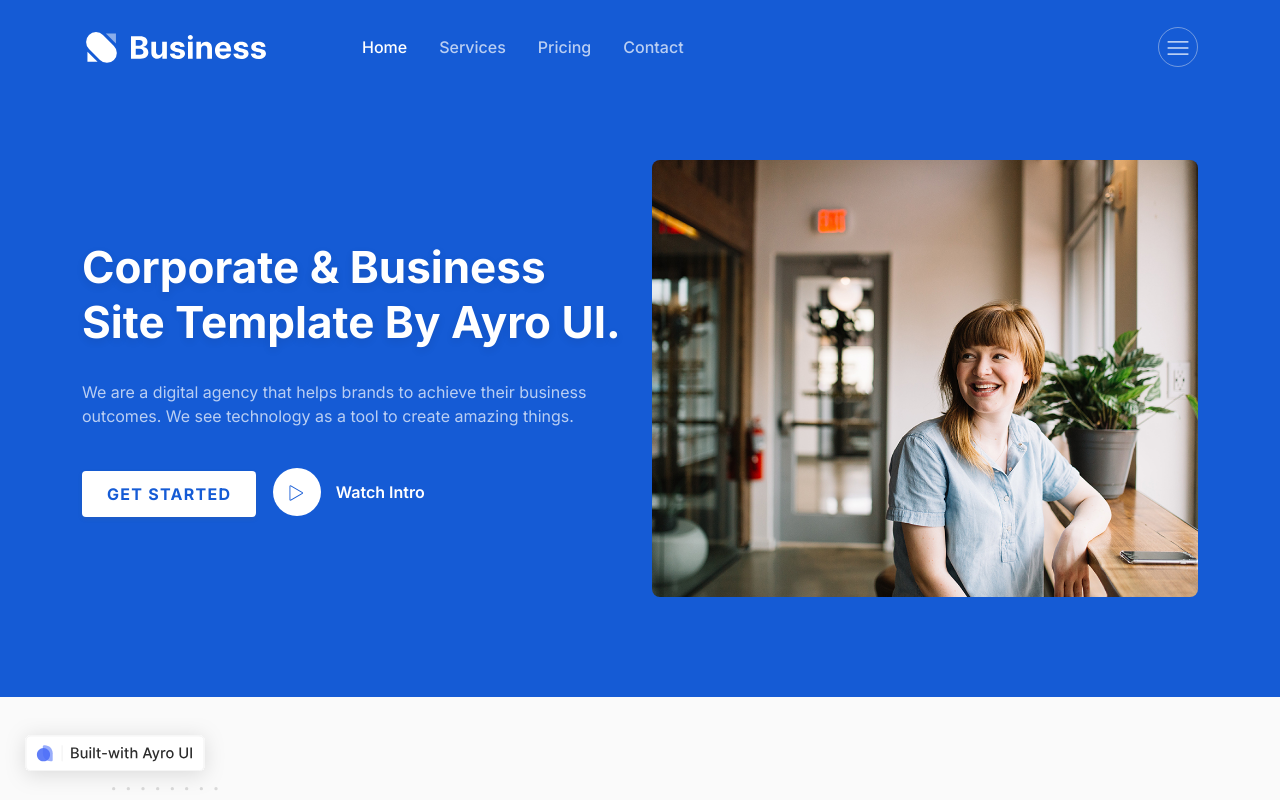
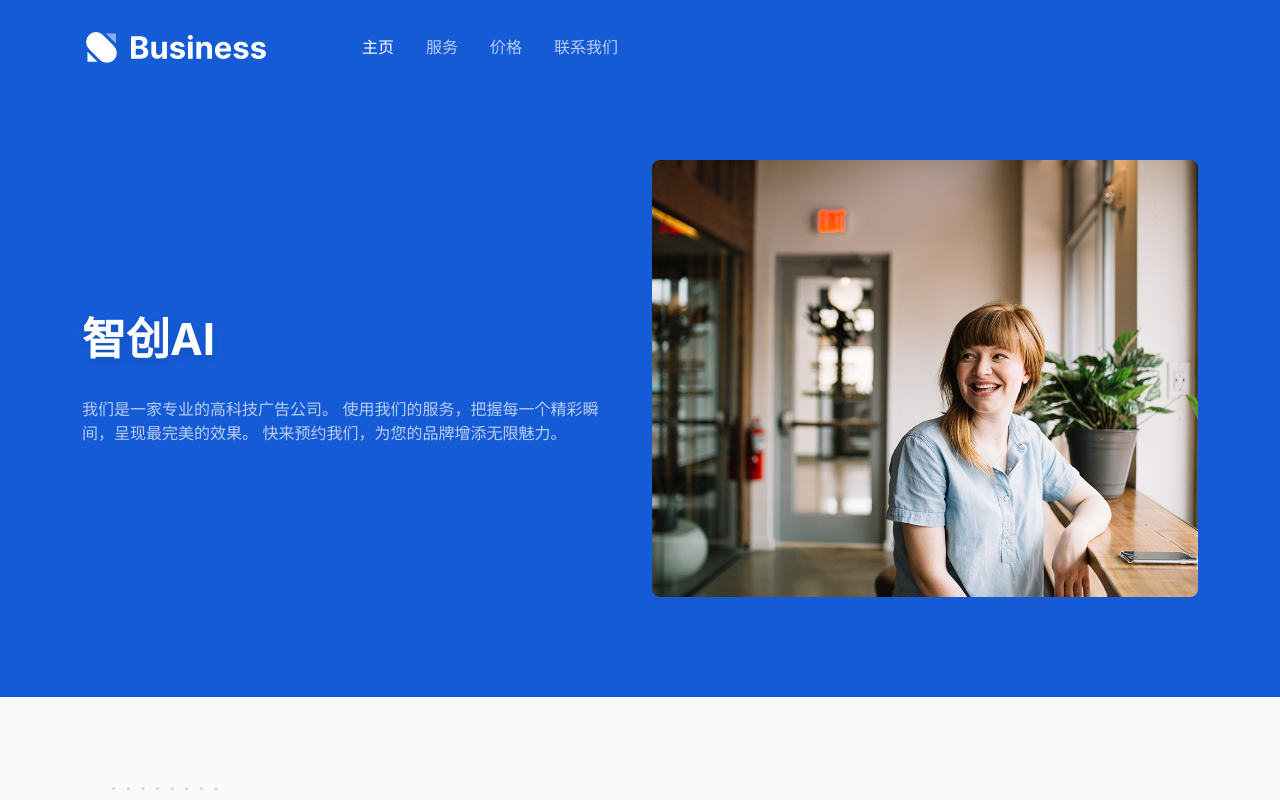
Before and after one commit to zhoujing204/business-template, a plain HTML site: page index.html in a window 1280 px wide. Shown: the top 800 px of the page. Drawn offline with Linux system fonts and the light colour scheme.

Commit message:
Add readme and remove some section from index.html

```diff
--- a/index.html
+++ b/index.html
@@ -51,24 +51,24 @@
             <div class="collapse navbar-collapse sub-menu-bar" id="navbarNine">
               <ul class="navbar-nav me-auto">
                 <li class="nav-item">
-                  <a class="page-scroll active" href="#hero-area">Home</a>
+                  <a class="page-scroll active" href="#hero-area">主页</a>
                 </li>
                 <li class="nav-item">
-                  <a class="page-scroll" href="#services">Services</a>
+                  <a class="page-scroll" href="#services">服务</a>
                 </li>
 
                 <li class="nav-item">
-                  <a class="page-scroll" href="#pricing">Pricing</a>
+                  <a class="page-scroll" href="#pricing">价格</a>
                 </li>
                 <li class="nav-item">
-                  <a class="page-scroll" href="#contact">Contact</a>
+                  <a class="page-scroll" href="#contact">联系我们</a>
                 </li>
               </ul>
             </div>
 
-            <div class="navbar-btn d-none d-lg-inline-block">
+            <!-- <div class="navbar-btn d-none d-lg-inline-block">
               <a class="menu-bar" href="#side-menu-left"><i class="lni lni-menu"></i></a>
-            </div>
+            </div> -->
           </nav>
           <!-- navbar -->
         </div>
@@ -133,13 +133,14 @@
       <div class="row align-items-center">
         <div class="col-lg-6 col-md-12 col-12">
           <div class="header-content">
-            <h1>Corporate & Business Site Template by Ayro UI.</h1>
+            <h1>智创AI</h1>
             <p>
-              We are a digital agency that helps brands to achieve their
-              business outcomes. We see technology as a tool to create amazing
-              things.
+              我们是一家专业的高科技广告公司。
+              使用我们的服务，把握每一个精彩瞬间，呈现最完美的效果。
+              快来预约我们，为您的品牌增添无限魅力。
+
             </p>
-            <div class="button">
+            <!-- <div class="button">
               <a href="javascript:void(0)" class="btn primary-btn">Get Started</a>
               <a href="https://www.youtube.com/watch?v=r44RKWyfcFw&fbclid=IwAR21beSJORalzmzokxDRcGfkZA1AtRTE__l5N4r09HcGS5Y6vOluyouM9EM"
                 class="glightbox video-button">
@@ -148,7 +149,7 @@
                 </span>
                 <span class="text">Watch Intro</span>
               </a>
-            </div>
+            </div> -->
           </div>
         </div>
         <div class="col-lg-6 col-md-12 col-12">
@@ -818,13 +819,13 @@
   <!-- ========================= contact-section end ========================= -->
 
   <!-- ========================= map-section end ========================= -->
-  <section class="map-section map-style-9">
+  <!-- <section class="map-section map-style-9">
     <div class="map-container">
       <object style="border:0; height: 500px; width: 100%;"
         data="https://www.google.com/maps/embed?pb=!1m18!1m12!1m3!1d3102.7887109309127!2d-77.44196278417968!3d38.95165507956235!2m3!1f0!2f0!3f0!3m2!1i1024!2i768!4f13.1!3m3!1m2!1s0x0%3A0x0!2zMzjCsDU3JzA2LjAiTiA3N8KwMjYnMjMuMiJX!5e0!3m2!1sen!2sbd!4v1545420879707"></object>
     </div>
     </div>
-  </section>
+  </section> -->
   <!-- ========================= map-section end ========================= -->
 
   <!-- Start Footer Area -->
@@ -843,12 +844,11 @@
                   </a>
                 </div>
                 <p>
-                  Making the world a better place through constructing elegant
-                  hierarchies.
+                  用优美的设计让世界变得更加美好。
                 </p>
                 <p class="copyright-text">
-                  <span>© 2024 Ayro UI.</span>Designed and Developed by
-                  <a href="javascript:void(0)" rel="nofollow"> Ayro UI </a>
+                  <span>© 2023 智创AI.</span>Designed and Developed by
+                  <a href="javascript:void(0)" rel="nofollow"> 智创AI </a>
                 </p>
               </div>
               <!-- End Single Widget -->
@@ -881,7 +881,7 @@
             </div>
             <div class="col-lg-4 col-md-6 col-12">
               <!-- Single Widget -->
-              <div class="footer-widget newsletter">
+              <!-- <div class="footer-widget newsletter">
                 <h5>Subscribe</h5>
                 <p>Subscribe to our newsletter for the latest updates</p>
                 <form action="#" method="get" target="_blank" class="newsletter-form">
@@ -892,7 +892,7 @@
                     </button>
                   </div>
                 </form>
-              </div>
+              </div> -->
               <!-- End Single Widget -->
             </div>
           </div>
@@ -903,11 +903,11 @@
   </footer>
   <!--/ End Footer Area -->
 
-	<div class="made-in-ayroui mt-4">
+	<!-- <div class="made-in-ayroui mt-4">
 		<a href="https://ayroui.com" target="_blank" rel="nofollow">
 		  <img style="width:220px" src="assets/images/ayroui.svg">
 		</a>
-	</div>
+	</div> -->
 
   <a href="#" class="scroll-top btn-hover">
     <i class="lni lni-chevron-up"></i>
```
Also changed, not shown: 1 other file.
